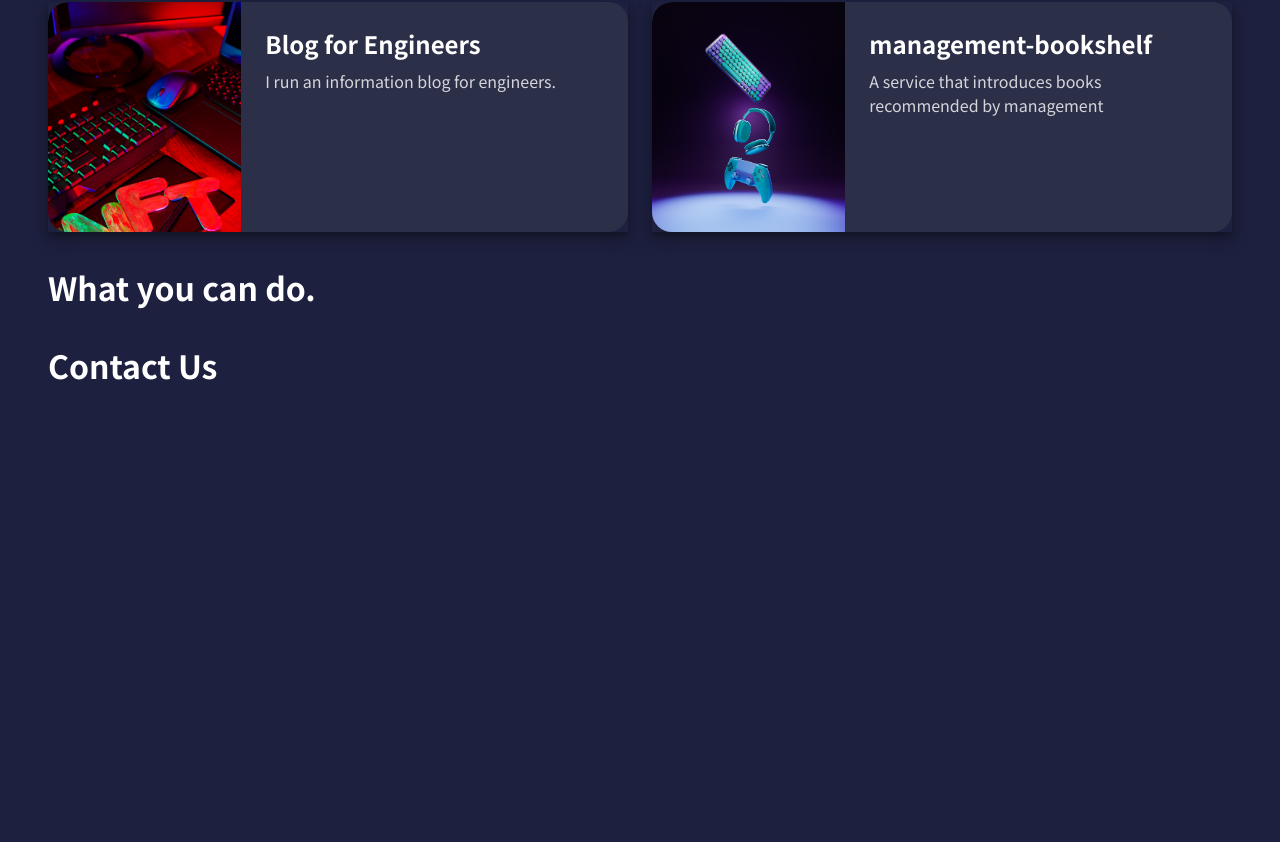
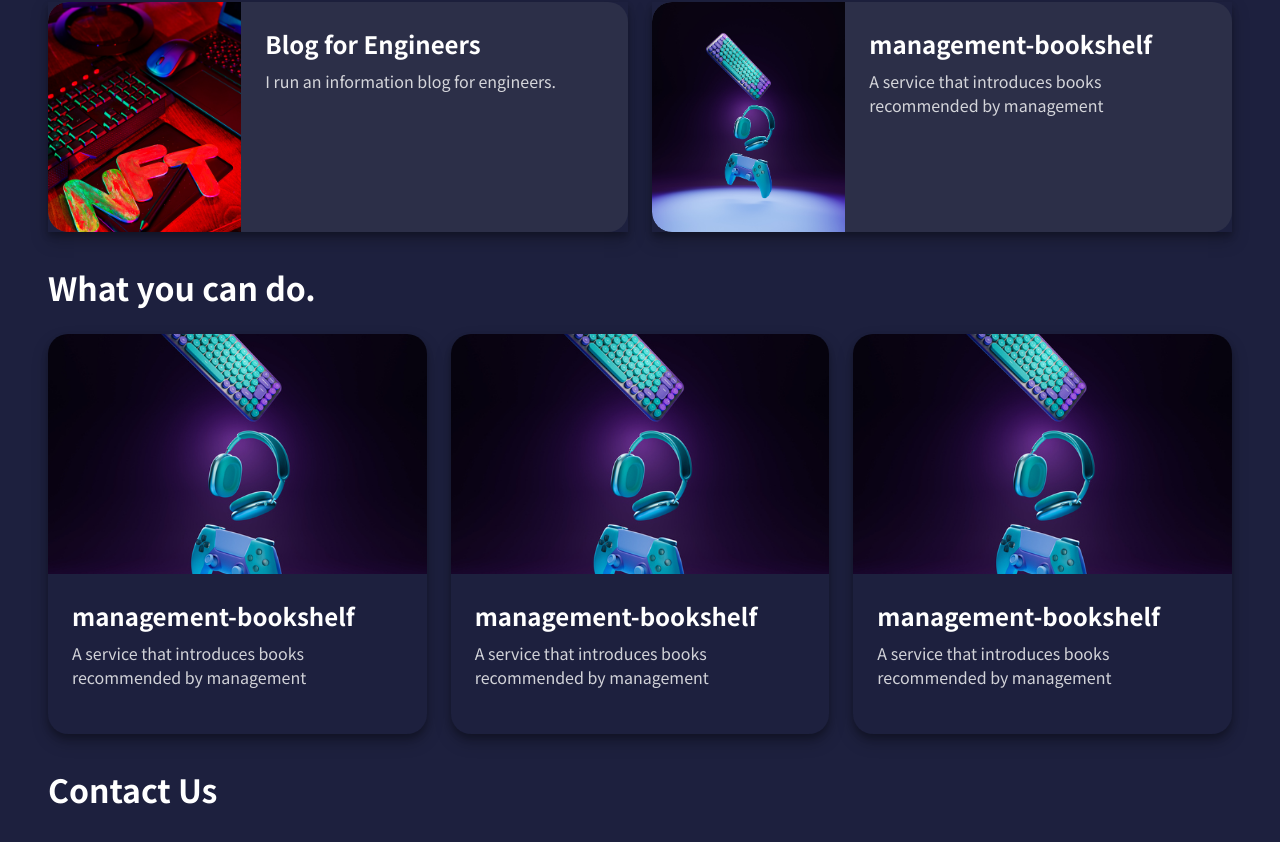
Before and after one commit to KNR1009/profile-knr, a Next.js app: page / in a window 1280 px wide. Shown: the part 974-1816 px from the top of the page. Before the commit the page ends 1410 px from the top, so only its background shows below. Built offline with nearby package versions, Linux system fonts and the light colour scheme; a web font is replaced by a local one.

Commit message:
feat: カードの作成

```diff
--- a/src/components/MdCard.tsx
+++ b/src/components/MdCard.tsx
@@ -2,6 +2,7 @@ import React from 'react';
 import styled from 'styled-components';
 
 import Link from 'next/link';
+import Image from 'next/image'; // ここで Image をインポート
 
 type Props = {
   title: string;
@@ -16,7 +17,12 @@ export const MdCard: React.FC<Props> = (props) => {
       <Link href={props.linkPath}>
         <a className='md-container'>
           <div className='md-card-image'>
-            <img src={props.imagePath} alt={props.title} />
+            <Image
+              src={props.imagePath}
+              alt={props.title}
+              layout='fill' // layout を fill に設定
+              objectFit='cover' // object-fit を cover に設定
+            />
           </div>
           <div className='md-card-item'>
             <h3 className='md-card-title'>{props.title}</h3>
@@ -48,6 +54,8 @@ const Wrapper = styled.div`
     overflow: hidden;
   }
   .md-card-image {
+    position: relative;
+
     img {
       border-radius: 20px 0 0 20px;
       width: 100%;
--- /dev/null
+++ b/src/components/SmCard.tsx
@@ -0,0 +1,70 @@
+import React from 'react';
+import styled from 'styled-components';
+import Link from 'next/link';
+import Image from 'next/image';
+
+type Props = {
+  title: string;
+  imagePath: string;
+  description: string;
+  linkPath: string;
+};
+
+export const SmCard: React.FC<Props> = (props) => {
+  return (
+    <Wrapper>
+      <Link href={props.linkPath}>
+        <a>
+          <div className='sm-card-image'>
+            <Image src={props.imagePath} alt={props.title} layout='fill' objectFit='cover' />
+          </div>
+          <div className='sm-card-item'>
+            <h3 className='sm-card-title'>{props.title}</h3>
+            <p className='sm-card-description'>{props.description}</p>
+          </div>
+        </a>
+      </Link>
+    </Wrapper>
+  );
+};
+const Wrapper = styled.div`
+  cursor: pointer;
+  border-radius: 20px;
+  background-image: #353d5e;
+  height: 400px;
+  position: relative;
+  overflow: hidden;
+
+  /* Add box-shadow for 3D effect */
+  box-shadow: 0 8px 16px rgba(0, 0, 0, 0.25), 0 4px 6px rgba(0, 0, 0, 0.22);
+  /* box-shadow: 0 12px 24px rgba(255, 255, 255, 0.2), 0 6px 8px rgba(255, 255, 255, 0.15); */
+
+  /* Add hover effect */
+  transition: transform 0.3s;
+  &:hover {
+    transform: translateY(-8px);
+    /* box-shadow: 0 12px 24px rgba(255, 255, 255, 0.2), 0 6px 8px rgba(255, 255, 255, 0.15); */
+
+    box-shadow: 0 12px 24px rgba(0, 0, 0, 0.35), 0 6px 8px rgba(0, 0, 0, 0.3);
+  }
+
+  .sm-card-image {
+    position: relative;
+    border-radius: 20px 20px 0 0;
+    width: 100%;
+    height: 60%; /* Set the image height to 50% of the card height */
+  }
+  .sm-card-item {
+    padding: 24px;
+    h3 {
+      font-size: 24px;
+      font-weight: bold;
+      margin-bottom: 8px;
+    }
+    p {
+      color: #ffffff;
+      opacity: 0.8;
+      font-size: 16px;
+    }
+  }
+`;
--- a/src/pages/index.tsx
+++ b/src/pages/index.tsx
@@ -6,6 +6,7 @@ import styled from 'styled-components';
 import banner from '../../public/profile-banner.png';
 import { LgCard } from '@/components/LgCard';
 import { MdCard } from '@/components/MdCard';
+import { SmCard } from '@/components/SmCard';
 
 export const Top: React.FC = () => {
   return (
@@ -57,6 +58,26 @@ export const Top: React.FC = () => {
         <div className='title'>
           <h2>What you can do.</h2>
         </div>
+        <div className='sm-cards'>
+          <SmCard
+            title='management-bookshelf'
+            imagePath='/rain.jpg'
+            description='A service that introduces books recommended by management'
+            linkPath='/'
+          />{' '}
+          <SmCard
+            title='management-bookshelf'
+            imagePath='/rain.jpg'
+            description='A service that introduces books recommended by management'
+            linkPath='/'
+          />
+          <SmCard
+            title='management-bookshelf'
+            imagePath='/rain.jpg'
+            description='A service that introduces books recommended by management'
+            linkPath='/'
+          />
+        </div>
       </div>
       <div className='contact-container container'>
         <div className='title'>
@@ -69,6 +90,19 @@ export const Top: React.FC = () => {
 
 const Wrapper = styled.div`
   color: #ffffff;
+  .sm-cards {
+    margin-top: 24px;
+    display: grid;
+    gap: 24px;
+    grid-template-columns: repeat(3, 1fr);
+    @media (max-width: 1024px) {
+      grid-template-columns: repeat(2, 1fr);
+    }
+
+    @media (max-width: 765px) {
+      grid-template-columns: repeat(1, 1fr);
+    }
+  }
 
   .md-cards {
     margin-top: 24px;
```
